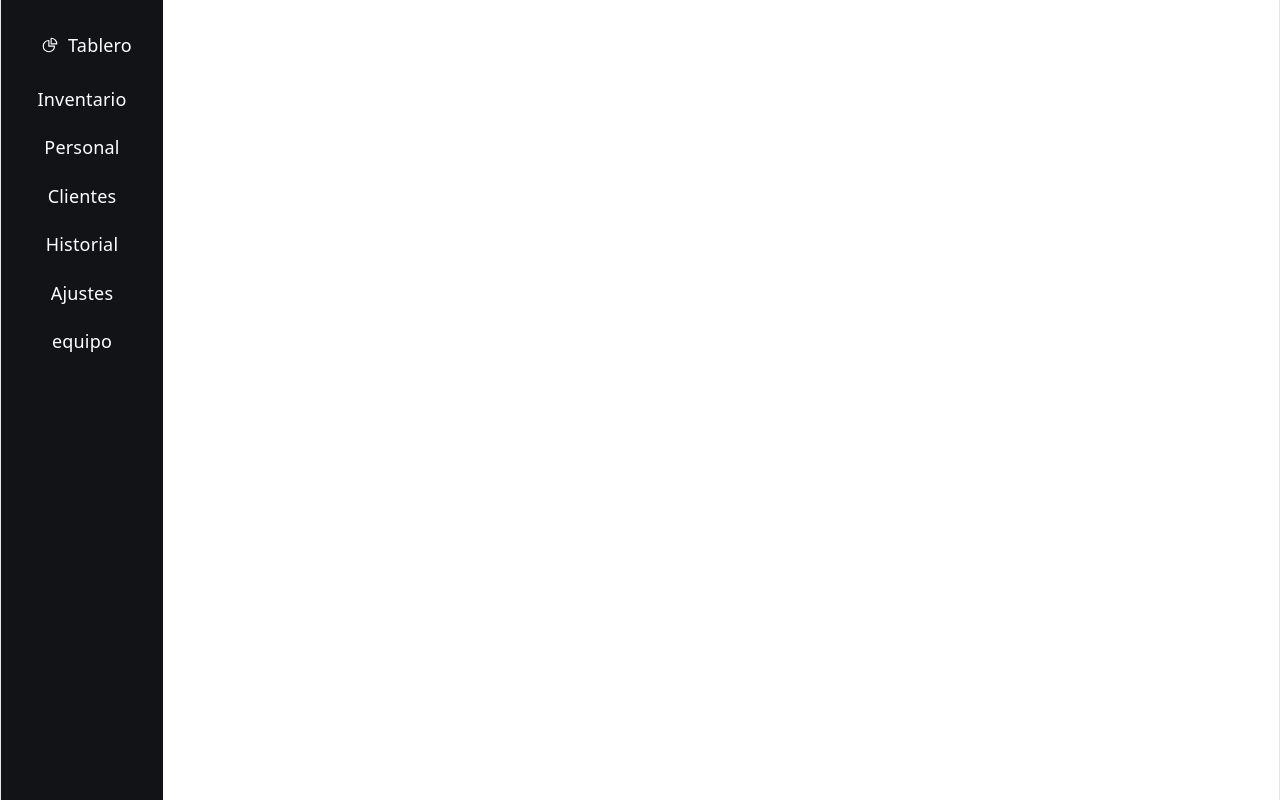
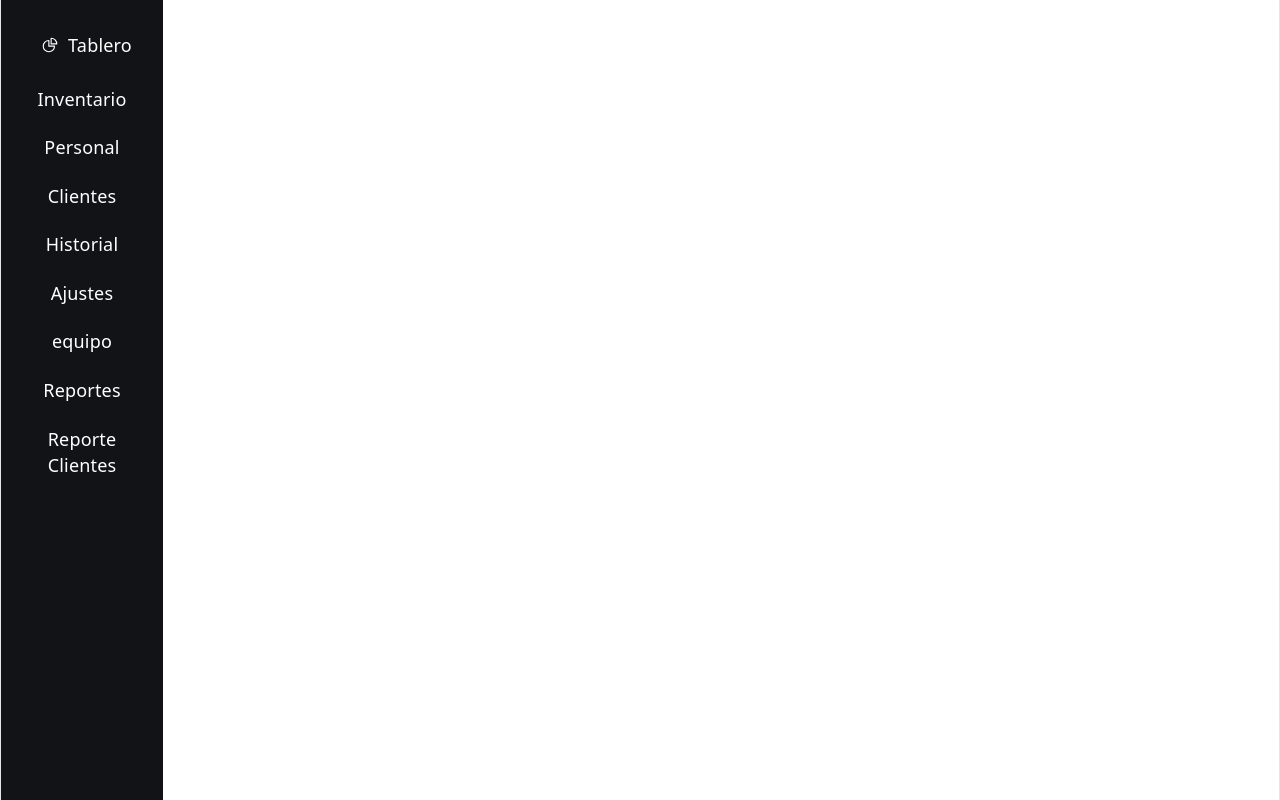
Before and after one commit to haiderTor/formativo, a React (Vite) app in the folder frontend/: page / in a window 1280 px wide. Built offline with nearby package versions, Linux system fonts and the light colour scheme; what @react-pdf/renderer would draw is missing.

Commit message:
Cambios de combinacion

```diff
--- a/frontend/src/App.jsx
+++ b/frontend/src/App.jsx
@@ -27,6 +27,8 @@ function App() {
                 <Route path="personal" element={<Personal />} />
                 <Route path="clientes" element={<Clientes />} />
                 <Route path="equipo" element={<EquipoForm />} />
+                <Route path="reporte" element={<Reporte />} />
+                <Route path="reporteclientes" element={<Reporteclientes />} />
             </Route>
             </Routes>
         </BrowserRouter>
--- a/frontend/src/components/principal/principal.jsx
+++ b/frontend/src/components/principal/principal.jsx
@@ -44,6 +44,18 @@ export default function Navegacion() {
                     equipo
                 </NavLink>
                 </li>
+                <li>
+                    <NavLink
+                        to="/reporte" className={({ isActive }) => (isActive ? "font-bold underline" : "")}>
+                        Reportes
+                    </NavLink>
+                </li>
+                <li>
+                    <NavLink
+                        to="/reporteclientes" className={({ isActive }) => (isActive ? "font-bold underline" : "")}>
+                        Reporte Clientes
+                    </NavLink>
+                </li>
             </ul>
             </nav>
 
```
